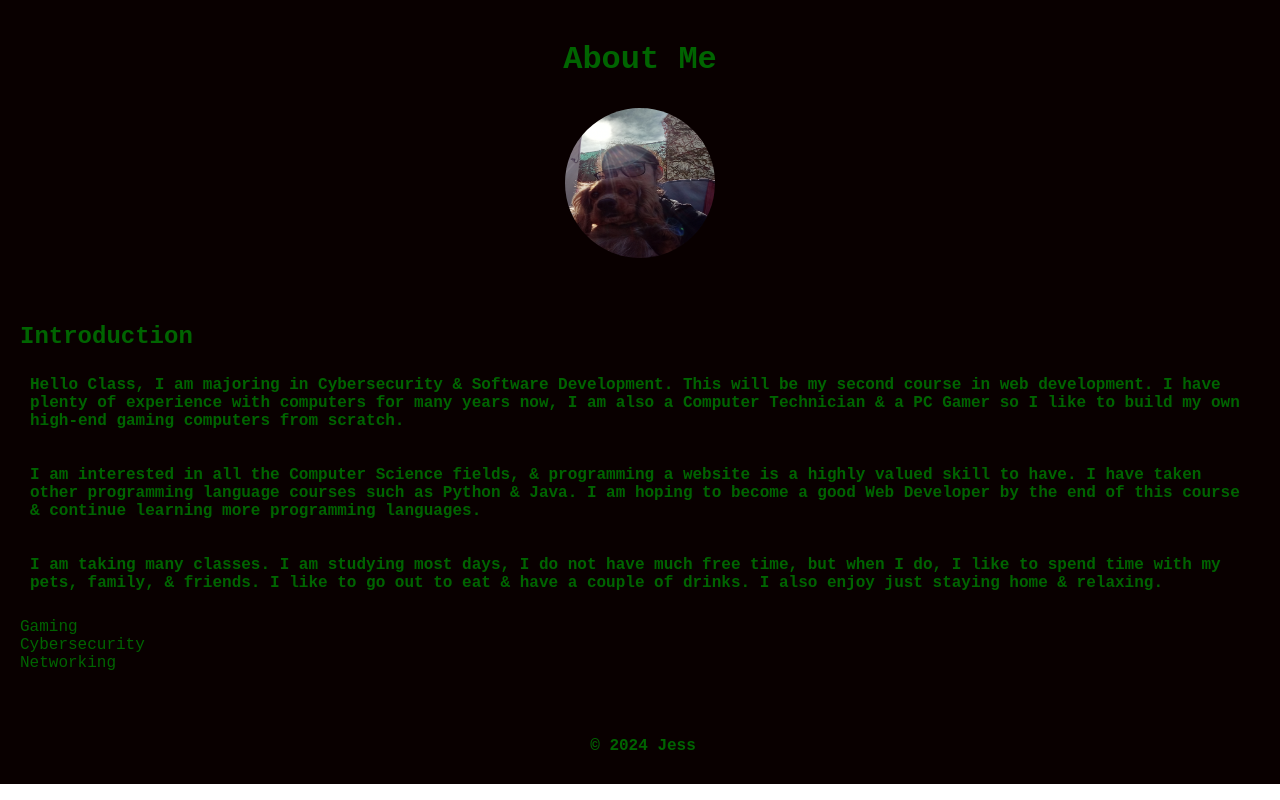
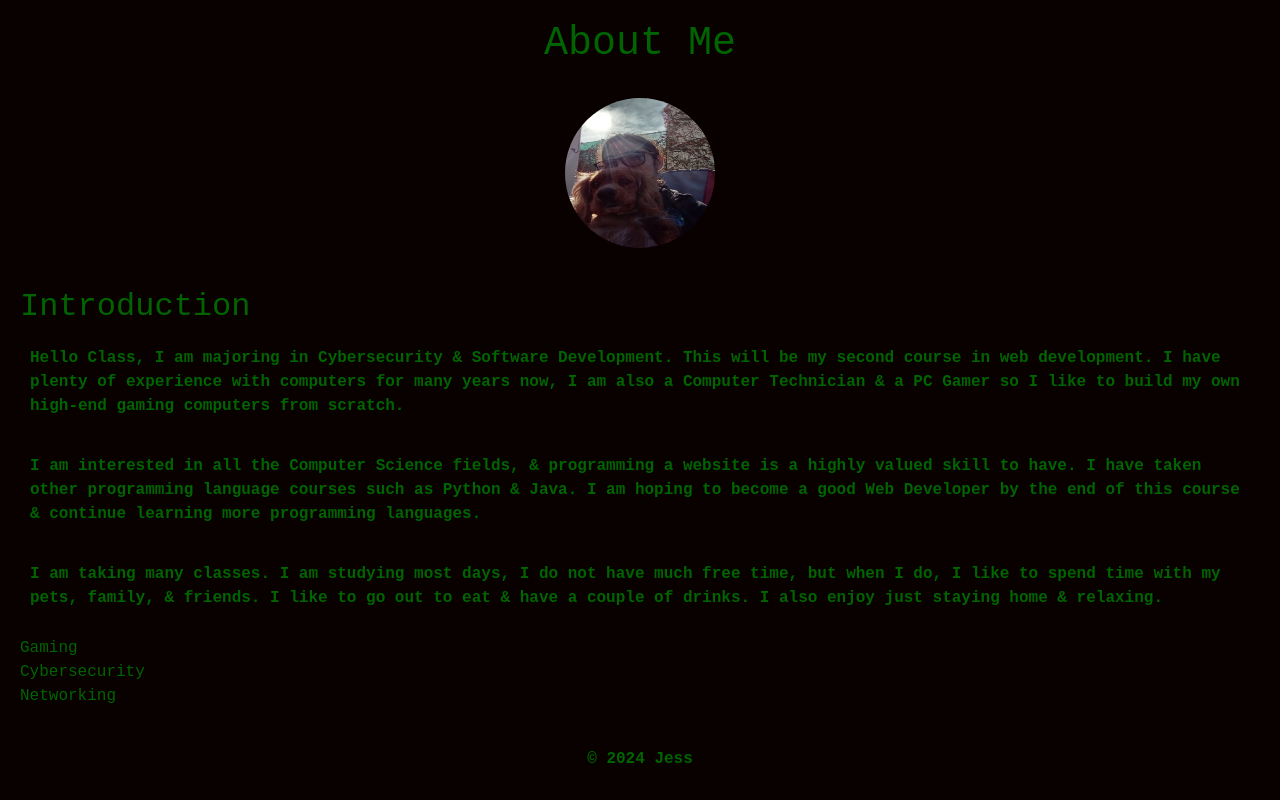
Before and after one commit to cyborgjess/final, a plain HTML site: page index.html in a window 1280 px wide. Drawn offline with nearby package versions, Linux system fonts and the light colour scheme.

Commit message:
Add files via upload

```diff
--- a/index.html
+++ b/index.html
@@ -1,9 +1,15 @@
 <!DOCTYPE html>
 <html lang="en">
   <head>
-    <meta charset="UTF-8" />
-    <meta name="viewport" content="width=device-width, initial-scale=1.0" />
-    <title>Bio</title>
+    <meta charset="utf-8" />
+    <meta name="viewport" content="width=device-width, initial-scale=1" />
+    <title>Bootstrap and SCSS Demo</title>
+    <link
+      href="https://cdn.jsdelivr.net/npm/bootstrap@5.3.3/dist/css/bootstrap.min.css"
+      rel="stylesheet"
+      integrity="sha384-QWTKZyjpPEjISv5WaRU9OFeRpok6YctnYmDr5pNlyT2bRjXh0JMhjY6hW+ALEwIH"
+      crossorigin="anonymous"
+    />
     <link rel="stylesheet" href="styles.css" />
   </head>
   <body>
@@ -44,5 +50,10 @@
     <footer>
       <p>&copy; 2024 Jess</p>
     </footer>
+    <script
+      src="https://cdn.jsdelivr.net/npm/bootstrap@5.3.3/dist/js/bootstrap.bundle.min.js"
+      integrity="sha384-YvpcrYf0tY3lHB60NNkmXc5s9fDVZLESaAA55NDzOxhy9GkcIdslK1eN7N6jIeHz"
+      crossorigin="anonymous"
+    ></script>
   </body>
 </html>
--- /dev/null
+++ b/styles.scss
@@ -0,0 +1,70 @@
+$font-family: "Courier New";
+$bg-color: #090000;
+$text-color: #006400;
+
+body {
+  font-family: $font-family;
+  margin: 0;
+  padding: 0;
+  height: 100vh;
+}
+
+header {
+  background-color: $bg-color;
+  color: $text-color;
+  padding: 20px;
+  text-align: center;
+
+  img {
+    border-radius: 50%;
+    width: 150px;
+    height: 150px;
+    margin-top: 10px;
+  }
+}
+
+main {
+  background-color: $bg-color;
+  color: $text-color;
+  padding: 20px;
+}
+
+h1,
+h2 {
+  background-color: $bg-color;
+  color: $text-color;
+}
+
+h1 {
+  margin-bottom: 20px;
+}
+
+h2 {
+  margin-bottom: 10px;
+}
+
+p {
+  background-color: $bg-color;
+  color: $text-color;
+  padding: 10px;
+  font-weight: bold;
+}
+
+ul {
+  font-family: $font-family;
+  background-color: $bg-color;
+  color: $text-color;
+  list-style-type: none;
+  padding: 0;
+}
+
+footer {
+  background-color: $bg-color;
+  color: $text-color;
+  text-align: center;
+  padding: 3px;
+  position: fixed;
+  bottom: 0;
+  width: 100%;
+  margin-top: auto;
+}
```
Also changed, not shown: styles.css, 1 other file.
